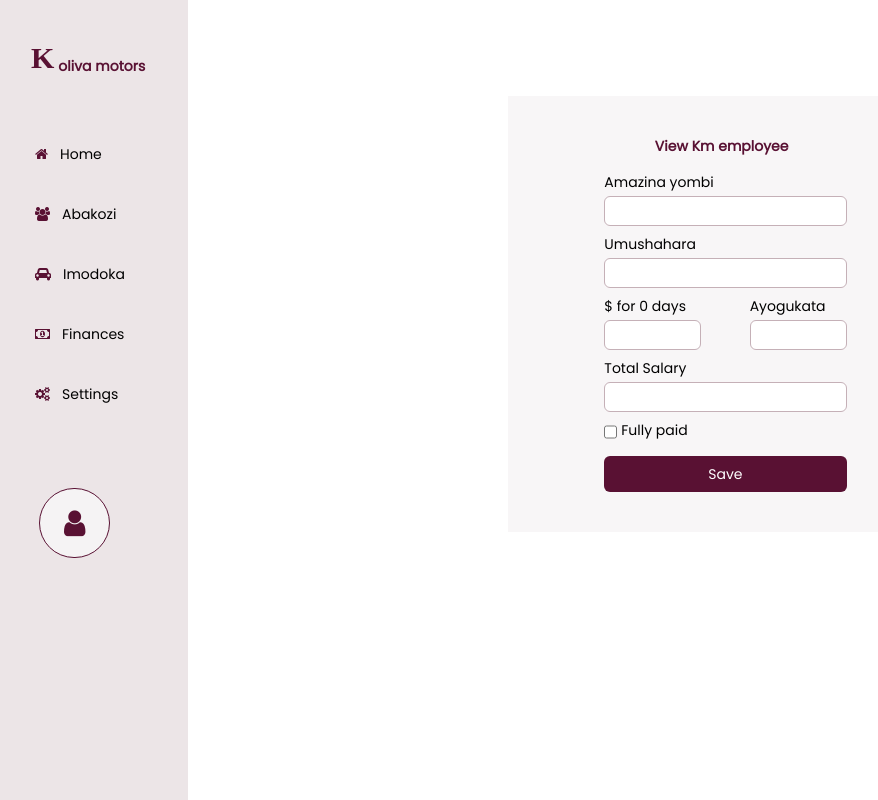
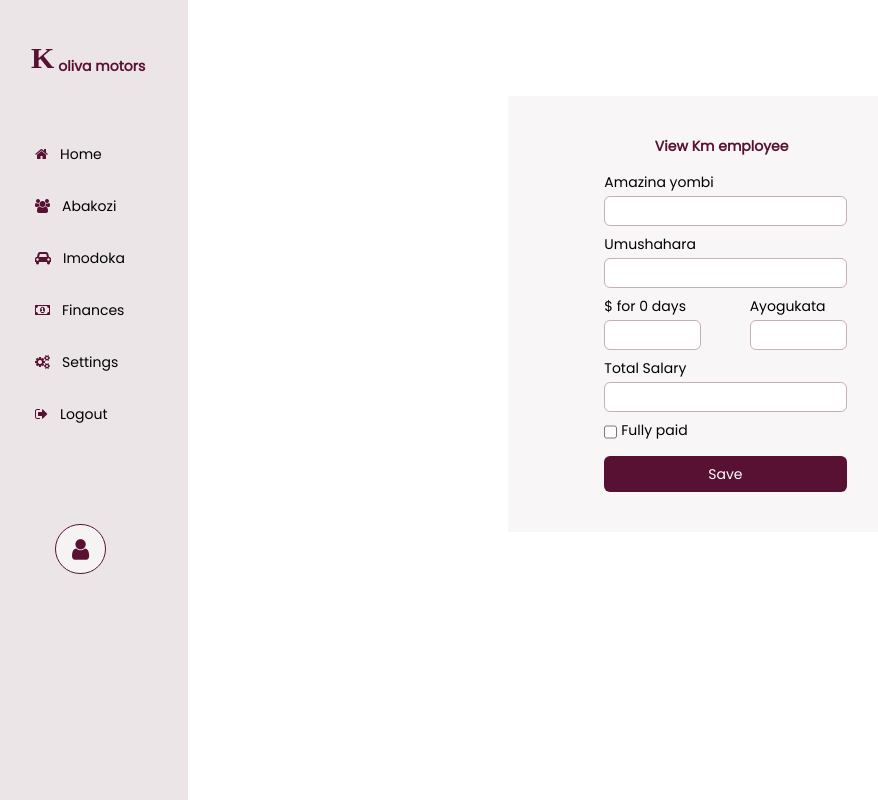
Before and after one commit to dianKoliva/kmFront, a React (Vite) app in the folder km/: page /abakozi/details in a window 1280 px wide. Shown: the whole page, without its empty margins (25-903 px from the left). Built offline with nearby package versions, Linux system fonts and the light colour scheme; a web font is replaced by a local one.

Commit message:
new changes

```diff
--- a/km/src/components/nav/LefBar.jsx
+++ b/km/src/components/nav/LefBar.jsx
@@ -13,14 +13,14 @@ const LefBar = () => {
 
 <div className='mt-16 '>
 
-   <div className='  hover:border-def  border-side border-l-4 borer-solid '>
-       <p className='py-1'> <i className="fa p pl-14 cursor-pointer text-def fa-home mr-3"></i>
+   <div className='  hover:border-def   border-side border-l-4 borer-solid '>
+       <p className='py-1 cursor-pointer'> <i className="fa p pl-14 cursor-pointer text-def fa-home mr-3"></i>
             Home</p>
 
    </div>
 
        <Link to="/abakozi">
-             <div className=' mt-8 hover:border-def  border-side border-l-4 borer-solid '>
+             <div className=' mt-6 hover:border-def  border-side border-l-4 borer-solid '>
 
        <p className='py-1'><i className="fa  pl-14 cursor-pointer text-def fa-users mr-3"></i>
          Abakozi</p>
@@ -28,33 +28,39 @@ const LefBar = () => {
          </div>
        </Link>
 
-         <div className=' mt-8 hover:border-def  border-side border-l-4 borer-solid '>
-             <p className='py-1'>
+         <div className=' mt-6 hover:border-def  border-side border-l-4 borer-solid '>
+             <p className='py-1 cursor-pointer'>
              <i className="fa  pl-14 cursor-pointer text-def fa-car mr-3"></i>
             Imodoka
              </p>
              </div>
 
-             <div className=' mt-8 hover:border-def  border-side border-l-4 borer-solid '>
-       <p className='py-1'>
+             <div className=' mt-6 hover:border-def  border-side border-l-4 borer-solid '>
+       <p className='py-1 cursor-pointer'>
        <i className="fa pl-14 cursor-pointer text-def fa-money mr-3"></i>
             Finances
        </p>
 
             </div>
-            <div className=' mt-8 hover:border-def  border-side border-l-4 borer-solid '>
-            <p className='py-1'>
-       <i className="fa pl-14 cursor-pointer text-def fa-cogs mr-3"></i>
+            <div className=' mt-6 hover:border-def  border-side border-l-4 borer-solid '>
+            <p className='py-1 cursor-pointer'>
+       <i className="fa pl-14  text-def fa-cogs mr-3"></i>
             Settings
+       </p>
+            </div>
+            <div className=' mt-6 hover:border-def  border-side border-l-4 borer-solid '>
+            <p className='py-1 cursor-pointer'>
+       <i className="fa pl-14  text-def fa-sign-out mr-3"></i>
+           Logout
        </p>
             </div>
 </div>
 
 
 
-<div className='pl-16 pt-20 text-center '>
+<div className='pl-20 pt-24 text-center '>
      <div className='border-2 border-def border-solid rounded-full w-fit ty '>
-     <i className='fa text-3xl text-def fa-user px-6 py-4'></i>
+     <i className='fa text-2xl text-def fa-user px-4 py-2'></i>
      </div>
 
 </div>
```
